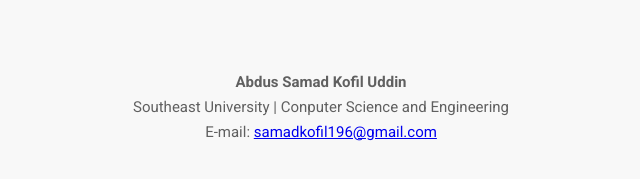
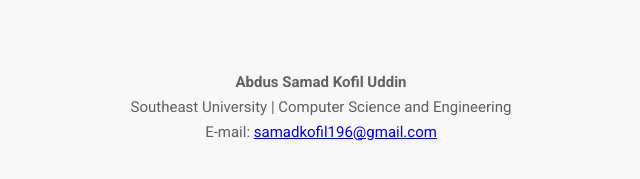
Before and after one commit to JavaTraveller/YouTube, a plain HTML site: page index.html in a window 1280 px wide. Shown: the part 941-1120 px from the top of the page, 355-995 px from the left. Drawn offline with Linux system fonts and the light colour scheme.

Commit message:
Update index.html

```diff
--- a/index.html
+++ b/index.html
@@ -389,7 +389,7 @@
     </div>
 
     <div class="copyright">
-        <strong>Abdus Samad Kofil Uddin</strong> <br> Southeast University | Conputer Science and Engineering <br>
+        <strong>Abdus Samad Kofil Uddin</strong> <br> Southeast University | Computer Science and Engineering <br>
         E-mail: <a href="https://mail.google.com/mail/u/0/?tab=rm#inbox?compose=new">samadkofil196@gmail.com</a>
     </div>
 
```
